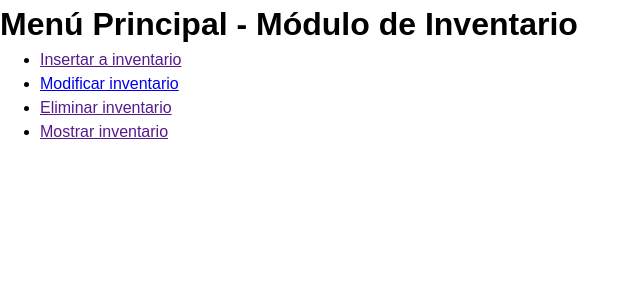
After one commit to Simpletextzar/SistemaTeejosh, a PHP site: page /index.php in a window 1280 px wide. The commit adds this page. Shown: the top 300 px of the page, without its empty margins (0-640 px from the left). Run offline with PHP 8.4, Linux system fonts and the light colour scheme.

Commit message:
reset.css agregado

```diff
--- /dev/null
+++ b/index.php
@@ -0,0 +1,18 @@
+<!DOCTYPE html>
+<html lang="es">
+<head>
+    <meta charset="UTF-8">
+    <title>Menú Principal - Inventario</title>
+    <link rel="stylesheet" href="reset.css">
+    <link rel="stylesheet" href="styles.css">
+</head>
+<body>
+    <h1>Menú Principal - Módulo de Inventario</h1>
+    <ul>
+        <li><a href="">Insertar a inventario</a></li>
+        <li><a href="items.php">Modificar inventario</a></li>
+        <li><a href="">Eliminar inventario</a></li>
+        <li><a href="">Mostrar inventario</a></li>
+    </ul>
+</body>
+</html>
--- a/inventario.php
+++ b/inventario.php
@@ -4,6 +4,7 @@
     <meta charset="UTF-8">
     <meta name="viewport" content="width=device-width, initial-scale=1.0">
     <title>Inventario</title>
+    <link rel="stylesheet" href="reset.css">
     <link rel="stylesheet" href="styles.css">
 </head>
 <body>
--- a/items.php
+++ b/items.php
@@ -4,6 +4,7 @@
     <meta charset="UTF-8">
     <meta name="viewport" content="width=device-width, initial-scale=1.0">
     <title>Inventario</title>
+    <link rel="stylesheet" href="reset.css">
     <link rel="stylesheet" href="styles.css">
 </head>
 <body>
--- /dev/null
+++ b/reset.css
@@ -0,0 +1,54 @@
+/* 1. Use a more-intuitive box-sizing model */
+*, *::before, *::after {
+  box-sizing: border-box;
+}
+
+/* 2. Remove default margin */
+* {
+  margin: 0;
+}
+
+/* 3. Enable keyword animations */
+@media (prefers-reduced-motion: no-preference) {
+  html {
+    interpolate-size: allow-keywords;
+  }
+}
+
+body {
+  /* 4. Add accessible line-height */
+  line-height: 1.5;
+  /* 5. Improve text rendering */
+  -webkit-font-smoothing: antialiased;
+}
+
+/* 6. Improve media defaults */
+img, picture, video, canvas, svg {
+  display: block;
+  max-width: 100%;
+}
+
+/* 7. Inherit fonts for form controls */
+input, button, textarea, select {
+  font: inherit;
+}
+
+/* 8. Avoid text overflows */
+p, h1, h2, h3, h4, h5, h6 {
+  overflow-wrap: break-word;
+}
+
+/* 9. Improve line wrapping */
+p {
+  text-wrap: pretty;
+}
+h1, h2, h3, h4, h5, h6 {
+  text-wrap: balance;
+}
+
+/*
+  10. Create a root stacking context
+*/
+#root, #__next {
+  isolation: isolate;
+}
```
Also changed, not shown: index.html (deleted).
